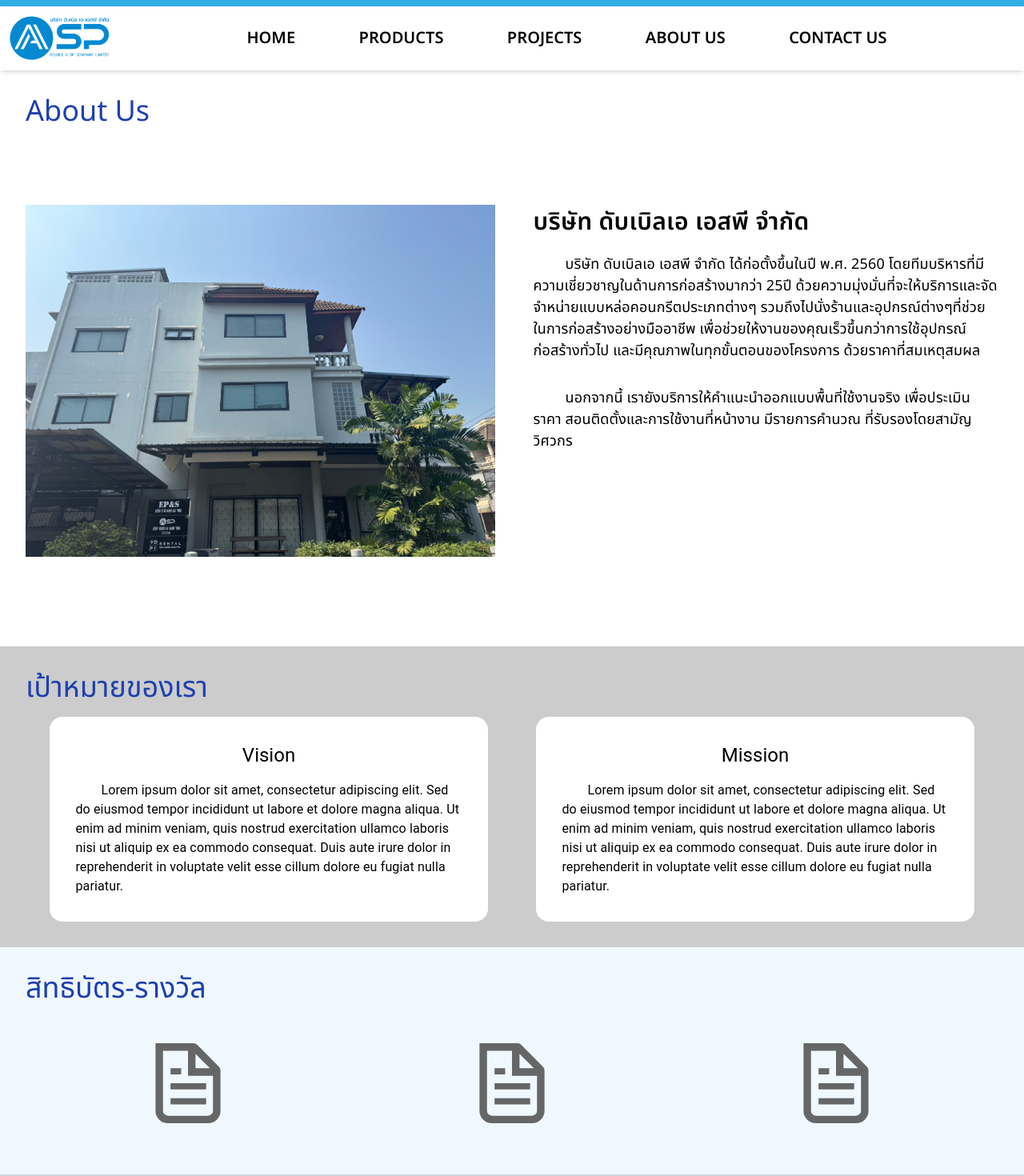
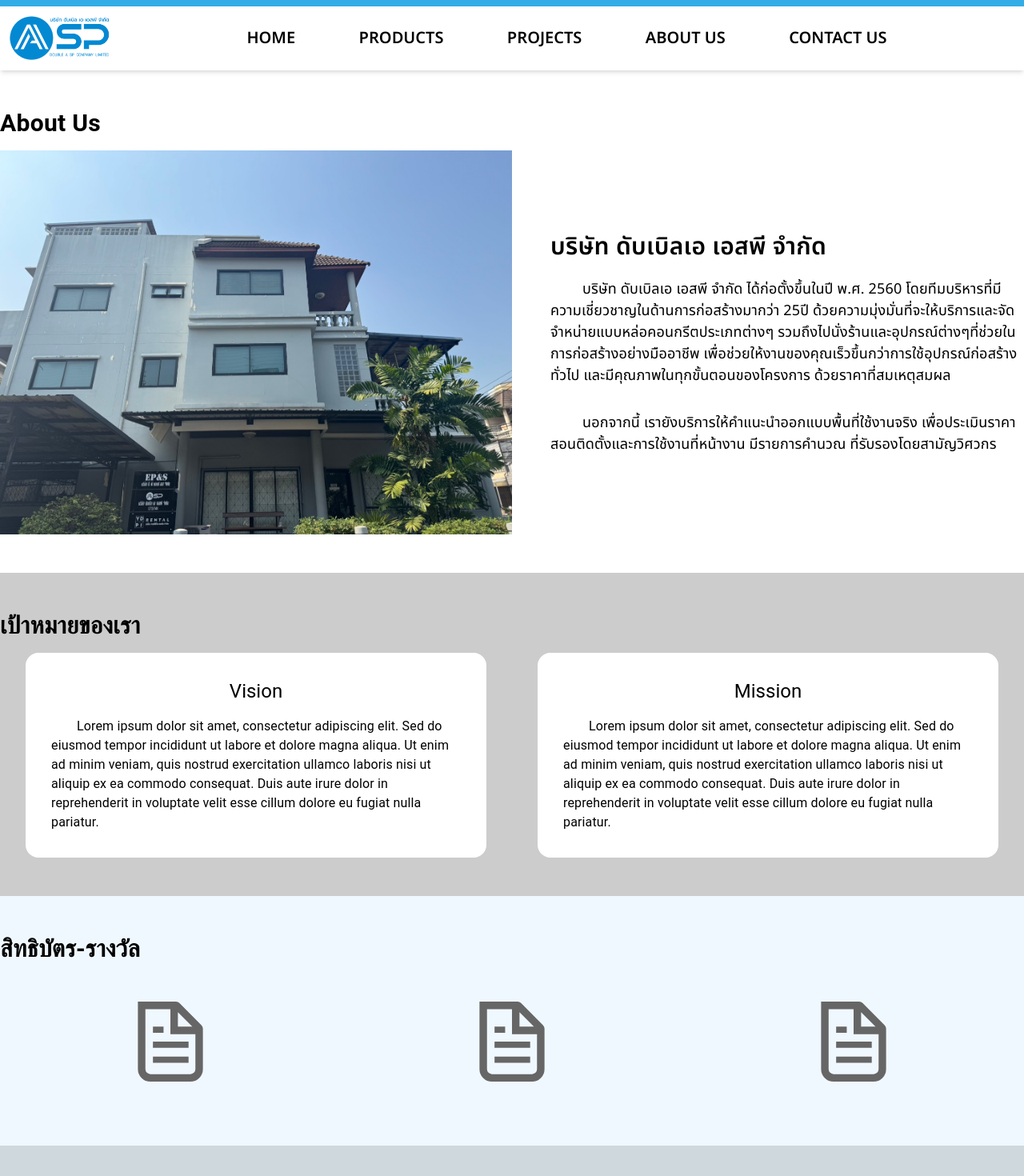
Before and after one commit to indykorpong/construction-site, a Next.js app: page /about-us in a window 1280 px wide. Shown: the part 40-1510 px from the top of the page at 80% size. Built offline with nearby package versions, Linux system fonts and the light colour scheme.

Commit message:
fix: rearrange page component and styles

```diff
--- a/app/(client)/about-us/page.tsx
+++ b/app/(client)/about-us/page.tsx
@@ -1,45 +1,43 @@
 import { Box, Typography } from '@mui/material'
 import Image from 'next/image'
 
+import { ContentBox } from '../../_components/content-box'
+import { MainHeader } from '../../_components/main-header'
+
 export default function AboutUs() {
   return (
-    <Box>
-      <AboutUsCompanyInfo />
+    <>
+      <ContentBox>
+        <AboutUsCompanyInfo />
+      </ContentBox>
 
-      <AboutUsOurGoal />
+      <ContentBox bgcolor="#ccc">
+        <AboutUsOurGoal />
+      </ContentBox>
 
-      <AboutUsAward />
-    </Box>
+      <ContentBox bgcolor="aliceblue">
+        <AboutUsAward />
+      </ContentBox>
+    </>
   )
 }
 
 const AboutUsCompanyInfo = () => {
   return (
-    <Box padding={4}>
-      <h1 className="header">About Us</h1>
+    <>
+      <MainHeader>About Us</MainHeader>
 
-      <Box
-        width="100%"
-        maxWidth={1280}
-        marginX="auto"
-        display="flex"
-        alignItems="center"
-        justifyContent="center"
-        bgcolor="white"
-        height={600}
-        paddingY={10}
-      >
+      <Box display="flex" alignItems="center" justifyContent="flex-start">
         <Box
           component="img"
           src={'/Head_Office.jpg'}
           alt={'Head office'}
           display="flex"
-          width="auto"
-          height="100%"
+          maxWidth="50%"
           marginRight={6}
         />
 
-        <Box display="flex" flexDirection="column" width="50%" height="100%" overflow="hidden">
+        <Box display="flex" flexDirection="column" overflow="hidden" justifyContent={'center'} maxWidth={'50%'}>
           <Typography component="h2" fontFamily="Noto Sans Thai" fontSize={30} fontWeight={600} marginBottom={2}>
             บริษัท ดับเบิลเอ เอสพี จำกัด
           </Typography>
@@ -61,14 +59,14 @@ const AboutUsCompanyInfo = () => {
           </Typography>
         </Box>
       </Box>
-    </Box>
+    </>
   )
 }
 
 const AboutUsOurGoal = () => {
   return (
-    <Box bgcolor={'#ccc'} padding={4}>
-      <h1 className="header">เป้าหมายของเรา</h1>
+    <>
+      <MainHeader>เป้าหมายของเรา</MainHeader>
 
       <Box display={'flex'} justifyContent={'space-around'} alignItems={'center'}>
         <Box maxWidth={'45%'} bgcolor={'white'} borderRadius={4} padding={4} height={'100%'}>
@@ -97,14 +95,14 @@ const AboutUsOurGoal = () => {
           </Typography>
         </Box>
       </Box>
-    </Box>
+    </>
   )
 }
 
 const AboutUsAward = () => {
   return (
-    <Box bgcolor={'aliceblue'} padding={4}>
-      <h1 className="header">สิทธิบัตร-รางวัล</h1>
+    <>
+      <MainHeader>สิทธิบัตร-รางวัล</MainHeader>
 
       <Box display={'flex'} justifyContent={'space-around'}>
         {[1, 2, 3].map((item, index) => {
@@ -115,6 +113,6 @@ const AboutUsAward = () => {
           )
         })}
       </Box>
-    </Box>
+    </>
   )
 }
--- a/app/(client)/contact-us/page.tsx
+++ b/app/(client)/contact-us/page.tsx
@@ -1,20 +1,12 @@
-import { Box, Typography } from '@mui/material'
+import { Box } from '@mui/material'
+import { ContentBox } from '../../_components/content-box'
+import { MainHeader } from '../../_components/main-header'
 
 export default function ContactUs() {
   return (
-    <Box
-      marginInline={'auto'}
-      display={'flex'}
-      maxWidth={'80rem'}
-      flexDirection={'column'}
-      gap={'1rem'}
-      paddingBlock={'3rem'}
-    >
-      <div>
-        <Typography fontSize={'1.875rem'} lineHeight={'2.25rem'} fontWeight={700}>
-          Contact Us
-        </Typography>
-      </div>
+    <ContentBox>
+      <MainHeader>Contact Us</MainHeader>
+
       <Box display={'flex'} marginInline={'auto'} marginBlock={'2rem'} gap={'3rem'}>
         <iframe
           src="https://www.google.com/maps/embed?pb=!1m18!1m12!1m3!1d62002.21771647405!2d100.53566594863284!3d13.770513699999999!2m3!1f0!2f0!3f0!3m2!1i1024!2i768!4f13.1!3m3!1m2!1s0x311d61f33834a509%3A0xcd00dc8d2223c801!2z4Lia4Lij4Li04Lip4Lix4LiXIOC4reC4teC4nuC4tSDguYHguK3guJnguJTguYwg4LmA4Lit4LiqIOC4iOC4s-C4geC4seC4lA!5e0!3m2!1sen!2sth!4v1740292645718!5m2!1sen!2sth"
@@ -26,7 +18,8 @@ export default function ContactUs() {
         />
 
         <Box maxWidth={'42rem'}>
-          <h1 className="mb-4 text-3xl/10 font-bold">สำนักงานใหญ่</h1>
+          <MainHeader>สำนักงานใหญ่</MainHeader>
+          <br />
           <p>1213/144 ซอยลาดพร้าว 94 ถนนลาดพร้าว แขวงพลับพลา เขตวังทองหลาง กรุงเทพมหานคร 10230</p>
           <br />
           <p>เบอร์โทรศัพท์: 02-375-0944</p>
@@ -34,6 +27,6 @@ export default function ContactUs() {
           <p>เวลาทำการ: จันทร์ - ศุกร์ 09:00 - 18:00</p>
         </Box>
       </Box>
-    </Box>
+    </ContentBox>
   )
 }
--- a/app/(client)/home/page.tsx
+++ b/app/(client)/home/page.tsx
@@ -8,19 +8,13 @@ import Link from 'next/link'
 import { useRouter } from 'next/navigation'
 import { ProjectProps } from '../../types/components'
 import { Box, Typography } from '@mui/material'
+import { ContentBox } from '../../_components/content-box'
+import { MainHeader } from '../../_components/main-header'
 
 export default function Home() {
   const homePreview = [1, 2, 3, 4, 5, 6].map((item, index) => {
     return (
-      <Box
-        key={index}
-        bgcolor="white"
-        textAlign="center"
-        fontSize={18}
-        flex={1}
-        justifyContent="center"
-        alignItems="center"
-      >
+      <Box key={index} justifyContent="center" alignItems="center">
         <Box
           component="img"
           src={`/home_preview/home_preview_${item}.jpg`}
@@ -41,11 +35,17 @@ export default function Home() {
 
   return (
     <>
-      <Box marginX="auto" flex={1} height={600} alignItems="center" bgcolor="rgba(50,173,230,0.2)">
-        <CarouselComponent>{homePreview}</CarouselComponent>
+      <Box bgcolor="aliceblue">
+        <CarouselComponent loop={true}>{homePreview}</CarouselComponent>
       </Box>
-      <HomeCompanyInfo />
-      <HomeProjects />
+
+      <ContentBox>
+        <HomeCompanyInfo />
+      </ContentBox>
+
+      <ContentBox bgcolor="aliceblue">
+        <HomeProjects />
+      </ContentBox>
     </>
   )
 }
@@ -111,9 +111,9 @@ const HomeProjects = () => {
   // TODO: fetch projects from API (only first 4 projects)
 
   return (
-    <div className="flex flex-col justify-between bg-gray-200 p-5">
-      <div className="header">Our Projects</div>
-      <div className="flex flex-wrap items-center justify-start">
+    <Box display={'flex'} flexDirection={'column'} justifyContent={'space-between'}>
+      <MainHeader>Our Projects</MainHeader>
+      <Box display={'flex'} flexWrap={'wrap'} justifyContent={'start'} alignItems={'center'} marginBlock={'2rem'}>
         {listProjects.map((project, index) => {
           return (
             <div key={index} className="my-3 flex w-1/2 justify-center px-3">
@@ -130,11 +130,11 @@ const HomeProjects = () => {
             </div>
           )
         })}
-      </div>
+      </Box>
 
       <Link href="/projects" style={{ display: 'flex', justifyContent: 'end', color: 'blue', marginRight: '30px' }}>
         See more...
       </Link>
-    </div>
+    </Box>
   )
 }
--- a/app/(client)/products/page.tsx
+++ b/app/(client)/products/page.tsx
@@ -1,3 +1,10 @@
+import { ContentBox } from '../../_components/content-box'
+import { MainHeader } from '../../_components/main-header'
+
 export default function Products() {
-  return <div className="h-[600px] p-4">Products</div>
+  return (
+    <ContentBox>
+      <MainHeader>Products</MainHeader>
+    </ContentBox>
+  )
 }
--- a/app/(client)/projects/page.tsx
+++ b/app/(client)/projects/page.tsx
@@ -6,6 +6,8 @@ import { ProjectProps } from '../../types/components'
 
 import './styles.css'
 import { useRouter } from 'next/navigation'
+import { ContentBox } from '../../_components/content-box'
+import { MainHeader } from '../../_components/main-header'
 
 const projects: ProjectProps[] = [
   { id: 1, name: 'Project One', description: 'Description for project one' },
@@ -18,8 +20,9 @@ const ProjectsPage: FC = () => {
   const router = useRouter()
 
   return (
-    <div style={{ padding: '20px' }}>
-      <h1 className="header">Our Projects</h1>
+    <ContentBox>
+      <MainHeader>Our Projects</MainHeader>
+
       <div className="projects">
         {projects.map((project) => (
           <div key={project.id} className="card">
@@ -34,7 +37,7 @@ const ProjectsPage: FC = () => {
           </div>
         ))}
       </div>
-    </div>
+    </ContentBox>
   )
 }
 
--- a/app/(client)/projects/styles.css
+++ b/app/(client)/projects/styles.css
@@ -1,10 +1,10 @@
 .projects {
   width: 100%;
-  margin-inline: 10px;
   display: grid;
   grid-template-columns: 50% 50%;
   grid-template-rows: auto;
   row-gap: 2rem;
+  margin-block: 2rem;
 }
 
 .projects .card {
--- a/app/_components/carousel.tsx
+++ b/app/_components/carousel.tsx
@@ -13,9 +13,10 @@ import { Box } from '@mui/material'
 
 type CarouselProps = {
   children: ReactNode[]
+  loop: boolean
 }
 
-export const CarouselComponent = ({ children }: CarouselProps) => {
+export const CarouselComponent: FC<CarouselProps> = ({ children, loop }) => {
   return (
     <Box maxWidth="1280px" margin="auto">
       <Swiper
@@ -25,6 +26,7 @@ export const CarouselComponent = ({ children }: CarouselProps) => {
         autoplay={{ delay: 2500, disableOnInteraction: false }}
         className="swiper"
         speed={800}
+        loop={loop}
       >
         {children.map((child, index) => (
           <SwiperSlide key={index}>{child}</SwiperSlide>
--- a/app/_components/styles.css
+++ b/app/_components/styles.css
@@ -1,7 +1,6 @@
 .swiper {
   width: 100%;
   height: 600px;
-
   --swiper-theme-color: white;
   --swiper-navigation-color: white;
   --swiper-pagination-bullet-inactive-color: rgb(174, 174, 174);
```
